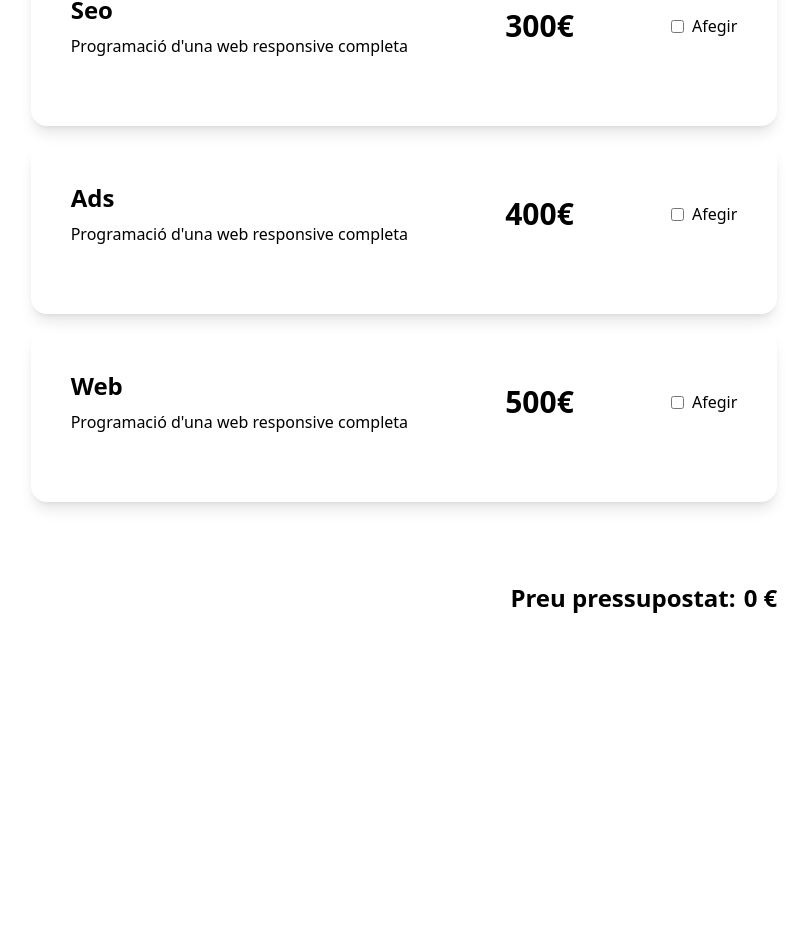
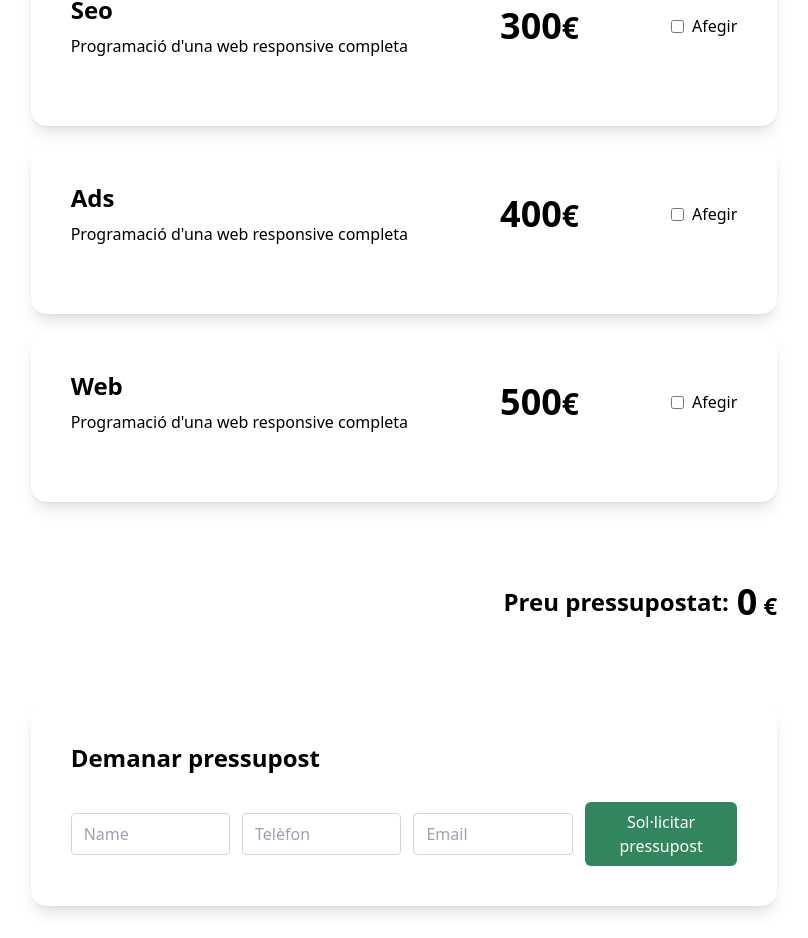
Before and after one commit to annahilla/6-Budget-App, a React (Vite) app: page /budget in a window 1280 px wide. Shown: the part 510-1448 px from the top of the page, without its empty margins (236-1044 px from the left). Before the commit the page ends 1204 px from the top, so only its background shows below. Built offline with nearby package versions, Linux system fonts and the light colour scheme.

Commit message:
Add form to save budget

```diff
--- a/src/components/Card.tsx
+++ b/src/components/Card.tsx
@@ -1,92 +1,10 @@
-import { ChangeEvent, useEffect, useState } from "react";
-import { usePriceContext } from "../context/PriceContext";
-import WebsiteCustomization from "./WebsiteCustomization";
+const Card = ({ children, conditionalStyles } : {children: React.ReactNode, conditionalStyles: string | boolean}) => {
 
-const Card = ({
-  id,
-  title,
-  description,
-  price,
-}: {
-  id: number;
-  title: string;
-  description: string;
-  price: number;
-}) => {
-  const [isChecked, setIsChecked] = useState(false);
-  const [numPages, setNumPages] = useState(0);
-  const [numLanguages, setNumLanguages] = useState(0);
-  const { updateWebPrice, updateCardOptions } = usePriceContext();
-
-  useEffect(() => {
-    updateCardOptions({
-      title: title,
-      numPages: numPages,
-      numLanguages: numLanguages,
-      extrasPrice: (numPages + numLanguages) * 30
-    });
-  }, [numPages, numLanguages]);
-
-  const handleCheckboxChange = (event: ChangeEvent<HTMLInputElement>) => {
-    const checked = event.target.checked;
-    setIsChecked(checked);
-    if (checked) {
-      updateWebPrice(price);
-    } else {
-      updateWebPrice(-price);
-      updateCardOptions({
-        title: title,
-        numPages: 0,
-        numLanguages: 0,
-        extrasPrice: 0
-      });
-    }
-  };
-
-  const handleNumPagesChange = (inputValue: number) => {
-    setNumPages(inputValue);
-  };
-
-  const handleNumLanguagesChange = (inputValue: number) => {
-    setNumLanguages(inputValue);
-  };
-
-  const checkedStyles = isChecked && "border-2 border-green h-60 justify-start";
-
-  return (
-    <div
-      id={`${title.toLocaleLowerCase()}Card`}
-      className={`shadow-lg rounded-2xl p-10 flex flex-col text-center gap-7 m-auto md:w-2/3 ${checkedStyles}`}
-    >
-      <div className="flex flex-col justify-start items-center gap-10 w-100 md:flex-row md:justify-between md:text-left">
-        <div className="flex flex-col gap-2">
-          <h3 className="font-bold text-2xl">{title}</h3>
-          <p>{description}</p>
+    return (
+        <div className={`shadow-lg rounded-2xl p-10 flex flex-col text-center gap-7 m-auto lg:w-2/3 ${conditionalStyles}`}>
+            { children }
         </div>
-        <div className="font-bold text-3xl">{price}€</div>
-        <div>
-          <div className="flex items-center gap-2">
-            <input
-              onChange={handleCheckboxChange}
-              type="checkbox"
-              name="checkbox"
-              id={`checkbox-${id}`}
-              className="accent-green"
-            />
-            <label htmlFor={`checkbox-${id}`}>Afegir</label>
-          </div>
-        </div>
-      </div>
-      <div className="self-end">
-        {isChecked && (
-          <WebsiteCustomization
-            updateNumPages={handleNumPagesChange}
-            updateNumLanguages={handleNumLanguagesChange}
-          />
-        )}
-      </div>
-    </div>
-  );
-};
+    )
+}
 
 export default Card;
--- /dev/null
+++ b/src/components/FormCard.tsx
@@ -0,0 +1,18 @@
+import Card from "./Card";
+import Input from "./Input";
+
+const FormCard = () => {
+    return (
+        <Card conditionalStyles="">
+            <h3 className="font-bold text-2xl text-center lg:text-left">Demanar pressupost</h3>
+            <form className="flex flex-col items-center justify-between gap-3 lg:flex-row">
+                <Input placeholder="Name" />
+                <Input placeholder="Telèfon" />
+                <Input placeholder="Email" />
+                <button className="bg-green p-2 text-white rounded-md cursor-pointer hover:opacity-90 w-2/3 md:grow">Sol·licitar pressupost</button>
+            </form>
+        </Card>
+    )
+}
+
+export default FormCard;
--- /dev/null
+++ b/src/components/Input.tsx
@@ -0,0 +1,7 @@
+const Input = ({ placeholder } : { placeholder: string }) => {
+    return (
+        <input className="border border-slate-300 rounded color px-3 py-2 outline-none w-2/3 md:grow" type="text" placeholder={placeholder} />
+    )
+}
+
+export default Input;
--- a/src/components/NumberInput.tsx
+++ b/src/components/NumberInput.tsx
@@ -17,16 +17,16 @@ const NumberInput = ({ updateExtras } : { updateExtras: (inputValue: number) =>
 
   return (
     <div className="flex items-center justify-center gap-2">
-      <button onClick={decreaseInputValue} type="button" className="rounded-full w-4 h-4 text-xs border border-slate-500 text-slate-500 flex items-center justify-center pb-0.5">
+      <button onClick={decreaseInputValue} type="button" className="rounded-full w-4 h-4 text-xs border border-slate-300 text-slate-500 flex items-center justify-center pb-0.5">
         -
       </button>
       <input
-        className="w-10 text-center border rounded border-slate-500 outline-none"
+        className="w-10 text-center border rounded border-slate-300 outline-none"
         type="number"
         onChange={() => updateExtras(inputValue)}
         value={inputValue}
       />
-      <button onClick={increaseInputValue} type="button" className="rounded-full w-4 h-4 text-xs border border-slate-500 text-slate-500 flex items-center justify-center pb-0.5">
+      <button onClick={increaseInputValue} type="button" className="rounded-full w-4 h-4 text-xs border border-slate-300 text-slate-500 flex items-center justify-center pb-0.5">
         +
       </button>
 
--- a/src/components/PriceCount.tsx
+++ b/src/components/PriceCount.tsx
@@ -4,9 +4,9 @@ const PriceCount = () => {
   const { totalPrice } = usePriceContext();
 
   return (
-    <div className="font-bold text-2xl my-20 m-auto flex items-center justify-center gap-2 md:justify-end md:w-2/3">
+    <div className="font-bold text-2xl my-20 m-auto flex items-center justify-center gap-2 lg:justify-end md:w-2/3">
       <span>Preu pressupostat: </span>
-      <span> {totalPrice} €</span>
+      <span> <span className="font-extrabold text-4xl">{totalPrice}</span> €</span>
     </div>
   );
 };
--- /dev/null
+++ b/src/components/WebTypeCard.tsx
@@ -0,0 +1,90 @@
+import { ChangeEvent, useEffect, useState } from "react";
+import { usePriceContext } from "../context/PriceContext";
+import WebsiteCustomization from "./WebsiteCustomization";
+import Card from "./Card";
+
+const WebTypeCard = ({
+  id,
+  title,
+  description,
+  price
+}: {
+  id: number;
+  title: string;
+  description: string;
+  price: number
+}) => {
+  const [isChecked, setIsChecked] = useState(false);
+  const [numPages, setNumPages] = useState(0);
+  const [numLanguages, setNumLanguages] = useState(0);
+  const { updateWebPrice, updateCardOptions } = usePriceContext();
+
+  useEffect(() => {
+    updateCardOptions({
+      title: title,
+      numPages: numPages,
+      numLanguages: numLanguages,
+      extrasPrice: (numPages + numLanguages) * 30
+    });
+  }, [numPages, numLanguages]);
+
+  const handleCheckboxChange = (event: ChangeEvent<HTMLInputElement>) => {
+    const checked = event.target.checked;
+    setIsChecked(checked);
+    if (checked) {
+      updateWebPrice(price);
+    } else {
+      updateWebPrice(-price);
+      updateCardOptions({
+        title: title,
+        numPages: 0,
+        numLanguages: 0,
+        extrasPrice: 0
+      });
+    }
+  };
+
+  const handleNumPagesChange = (inputValue: number) => {
+    setNumPages(inputValue);
+  };
+
+  const handleNumLanguagesChange = (inputValue: number) => {
+    setNumLanguages(inputValue);
+  };
+
+  const checkedStyles = isChecked && "border-2 border-green h-100 justify-start md:h-60";
+
+  return (
+    <Card conditionalStyles={checkedStyles}>
+      <div className="flex flex-col justify-start items-center gap-10 w-100 md:flex-row md:justify-between md:text-left">
+        <div className="flex flex-col gap-2">
+          <h3 className="font-bold text-2xl">{title}</h3>
+          <p>{description}</p>
+        </div>
+        <div className="font-bold text-3xl"><span className="font-extrabold text-4xl">{price}</span>€</div>
+        <div>
+          <div className="flex items-center gap-2">
+            <input
+              onChange={handleCheckboxChange}
+              type="checkbox"
+              name="checkbox"
+              id={`checkbox-${id}`}
+              className="accent-green"
+            />
+            <label htmlFor={`checkbox-${id}`}>Afegir</label>
+          </div>
+        </div>
+      </div>
+      <div className="self-end">
+        {isChecked && (
+          <WebsiteCustomization
+            updateNumPages={handleNumPagesChange}
+            updateNumLanguages={handleNumLanguagesChange}
+          />
+        )}
+      </div>
+    </Card>
+  );
+};
+
+export default WebTypeCard;
--- a/src/pages/BudgetPage.tsx
+++ b/src/pages/BudgetPage.tsx
@@ -1,18 +1,15 @@
-import Card from "../components/Card";
+import WebTypeCard from "../components/WebTypeCard";
 import Header from "../components/Header";
-import Button from "../components/Button";
 import PriceCount from "../components/PriceCount";
 import { PriceProvider } from "../context/PriceContext";
 import options from "../data/options.json";
+import FormCard from "../components/FormCard";
 
 const BudgetPage = () => {
+
     return(
         <PriceProvider>
         <Header title="Aconsegueix la millor qualitat" />
-
-
-
-
         <div className="flex flex-col gap-4">
           {options &&
             options.map(
@@ -22,7 +19,7 @@ const BudgetPage = () => {
                 description: string;
                 price: number;
               }) => (
-                <Card
+                <WebTypeCard
                   key={option.id}
                   id={option.id}
                   title={option.title}
@@ -33,6 +30,7 @@ const BudgetPage = () => {
             )}
         </div>
         <PriceCount />
+        <FormCard />
     </PriceProvider>
     )
 }
```
